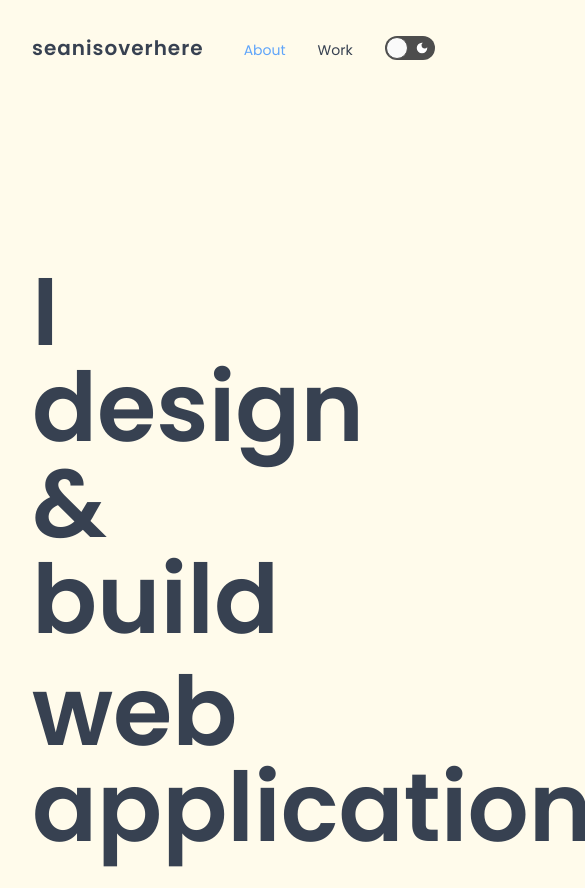
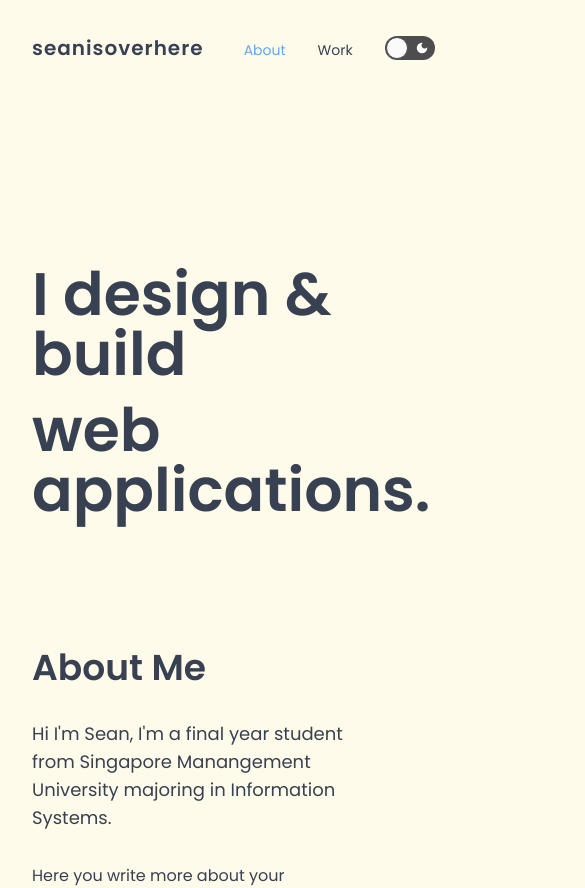
Before and after one commit to seanisoverhere/nv-create-portfolio, a Next.js app: page /about in a window 390 px wide. Shown: the top 888 px of the page, 585 px wide, since content can reach past the window. Built offline with nearby package versions, Linux system fonts and the light colour scheme.

Commit message:
Include animation

```diff
--- /dev/null
+++ b/components/Layout.js
@@ -0,0 +1,25 @@
+import React from "react";
+import { motion } from "framer-motion";
+
+const variants = {
+  hidden: { opacity: 0, x: -200, y: 0 },
+  enter: { opacity: 1, x: 0, y: 0 },
+  exit: { opacity: 0, x: 0, y: -100 },
+};
+
+const Layout = ({ children }) => {
+  return (
+    <motion.main
+      variants={variants} // Pass the variant object into Framer Motion
+      initial="hidden" // Set the initial state to variants.hidden
+      animate="enter" // Animated state to variants.enter
+      exit="exit" // Exit state (used later) to variants.exit
+      transition={{ type: "linear" }} // Set the transition to linear
+      className="container"
+    >
+      {children}
+    </motion.main>
+  );
+};
+
+export default Layout;
--- a/pages/_app.js
+++ b/pages/_app.js
@@ -1,5 +1,6 @@
 import Head from "next/head";
 import { ThemeProvider } from "next-themes";
+import { AnimatePresence } from "framer-motion";
 import Navbar from "../components/Navbar";
 import "../styles/globals.css";
 
@@ -15,7 +16,13 @@ function MyApp({ Component, pageProps }) {
       </Head>
       <Navbar />
       <div className="px-8 lg:px-12">
-        <Component {...pageProps} />
+        <AnimatePresence
+          exitBeforeEnter
+          initial={false}
+          onExitComplete={() => window.scrollTo(0, 0)}
+        >
+          <Component {...pageProps} />
+        </AnimatePresence>
       </div>
     </ThemeProvider>
   );
--- a/pages/about.js
+++ b/pages/about.js
@@ -1,9 +1,10 @@
 import React from "react";
+import Layout from "../components/Layout";
 
 const About = () => {
   return (
-    <>
-      <div className="text-8xl font-semibold py-32">
+    <Layout>
+      <div className="text-6xl lg:text-8xl font-semibold py-32">
         <div className="py-4">I design & build</div>
         <div>web applications.</div>
       </div>
@@ -21,7 +22,7 @@ const About = () => {
         <br />
         3. An image of yourself
       </div>
-    </>
+    </Layout>
   );
 };
 
--- a/pages/index.js
+++ b/pages/index.js
@@ -1,8 +1,9 @@
 import React from "react";
+import Layout from "../components/Layout";
 
 const Home = () => {
   return (
-    <div className="container">
+    <Layout>
       <div className="flex items-center">
         <div className="w-1/2 lg:block hidden">
           {/* Hero image here */}
@@ -33,7 +34,7 @@ const Home = () => {
           </div>
         </div>
       </div>
-    </div>
+    </Layout>
   );
 };
 
--- a/pages/work.js
+++ b/pages/work.js
@@ -1,11 +1,12 @@
 import React from "react";
+import Layout from "../components/Layout";
 
 const Work = () => {
   return (
-    <>
+    <Layout>
       <div className="text-4xl text-center font-semibold pb-12">My Work</div>
       <div>Some of my past work</div>
-    </>
+    </Layout>
   );
 };
 
```
